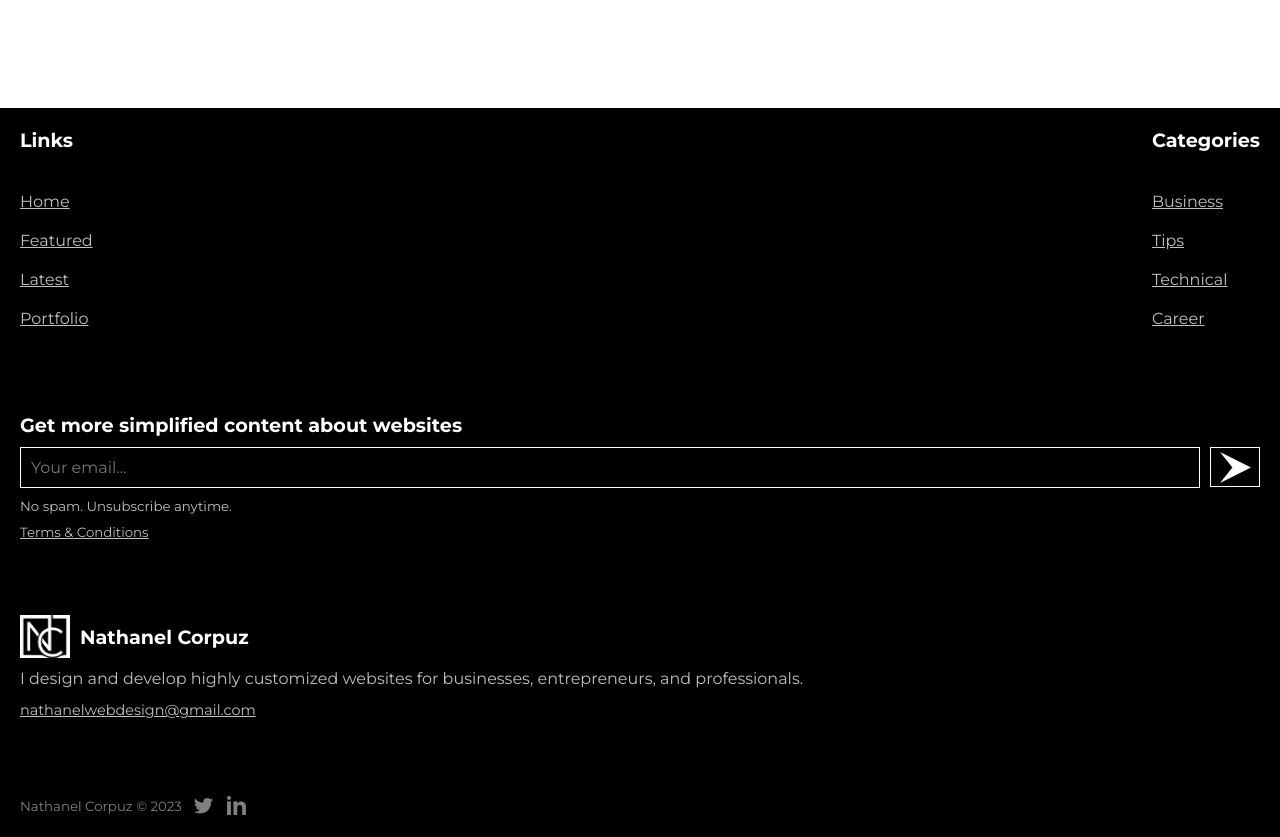
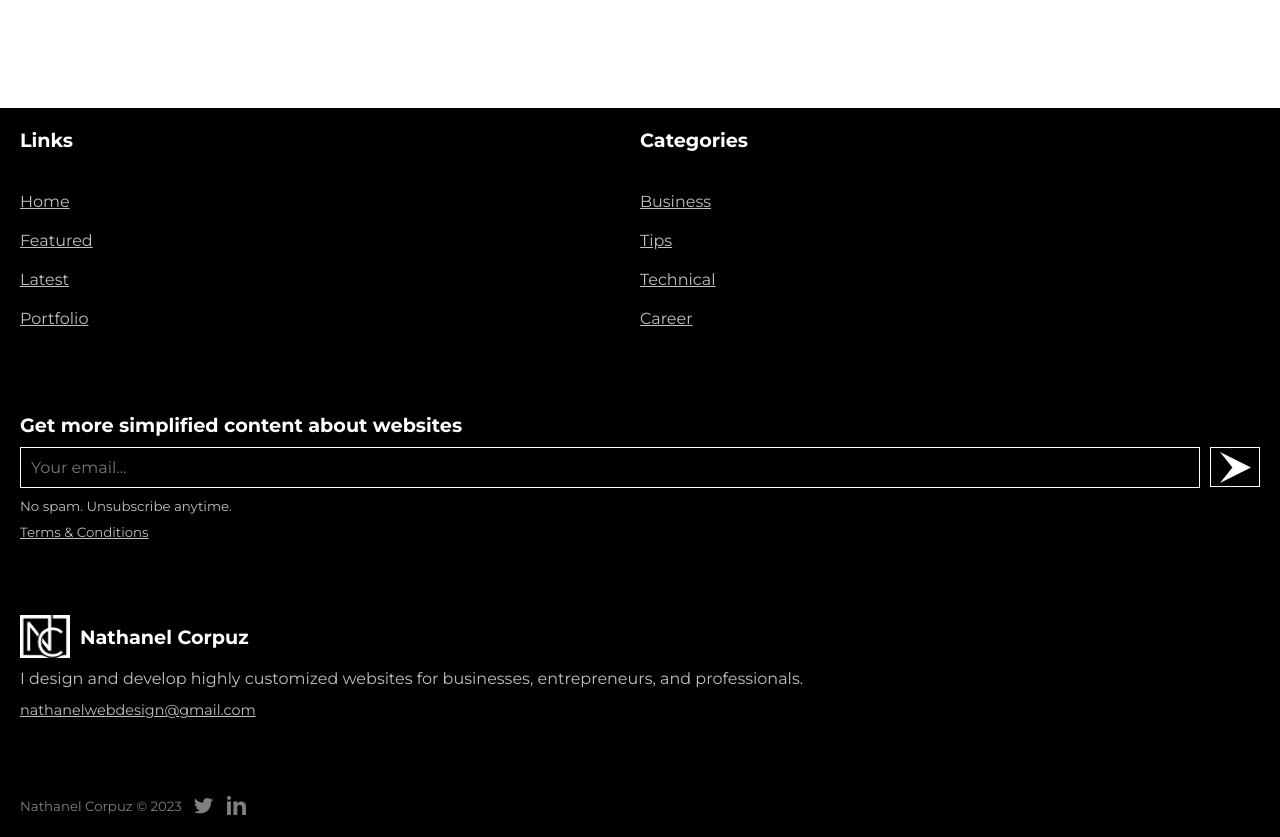
Before and after one commit to nathanelcorpuz/nathanel-blog, a Next.js app: page / in a window 1280 px wide. Shown: the part 9220-10057 px from the top of the page. Built offline with nearby package versions, Linux system fonts and the light colour scheme.

Commit message:
rename to article preview, init article page

```diff
--- a/components/common/article/Article.jsx
+++ b/components/common/article-preview/ArticlePreview.jsx
@@ -1,7 +1,7 @@
-import styles from "./Article.module.css";
+import styles from "./ArticlePreview.module.css";
 import Image from "next/image";
 
-export default function Article({ article }) {
+export default function ArticlePreview({ article }) {
   const {
     img,
     alt = "placeholder image",
--- a/components/common/article/ArticleSection.jsx
+++ b/components/common/article-preview/ArticlePreviewSection.jsx
@@ -1,4 +1,4 @@
-export default function ArticleSection({ isFeatured, children }) {
+export default function ArticlePreviewSection({ isFeatured, children }) {
   return (
     <section
       style={{
--- a/components/layout/footer/Footer.module.css
+++ b/components/layout/footer/Footer.module.css
@@ -10,10 +10,10 @@
 
 .navs_container {
   display: flex;
-  justify-content: space-between;
 }
 
 .nav {
+  width: 50%;
   display: flex;
   flex-direction: column;
   gap: 30px;
--- a/components/pages/category/CategoryPage.jsx
+++ b/components/pages/category/CategoryPage.jsx
@@ -1,5 +1,5 @@
-import Article from "@/components/common/article/Article";
-import ArticleSection from "@/components/common/article/ArticleSection";
+import Article from "@/components/common/article-preview/ArticlePreview";
+import ArticleSection from "@/components/common/article-preview/ArticlePreviewSection";
 import getArticles from "@/lib/mock/articles";
 
 const articles = getArticles();
--- a/components/pages/home/HomePage.jsx
+++ b/components/pages/home/HomePage.jsx
@@ -1,6 +1,6 @@
-import ArticleSection from "@/components/common/article/ArticleSection";
+import ArticleSection from "@/components/common/article-preview/ArticlePreviewSection";
 import getArticles from "@/lib/mock/articles";
-import Article from "../../common/article/Article";
+import Article from "../../common/article-preview/ArticlePreview";
 
 const articles = getArticles();
 
--- /dev/null
+++ b/pages/article/[article].js
@@ -0,0 +1 @@
+export default function Article() {third}
```
Also changed, not shown: components/common/article-preview/ArticlePreview.module.css (renamed from components/common/article/Article.module.css).
